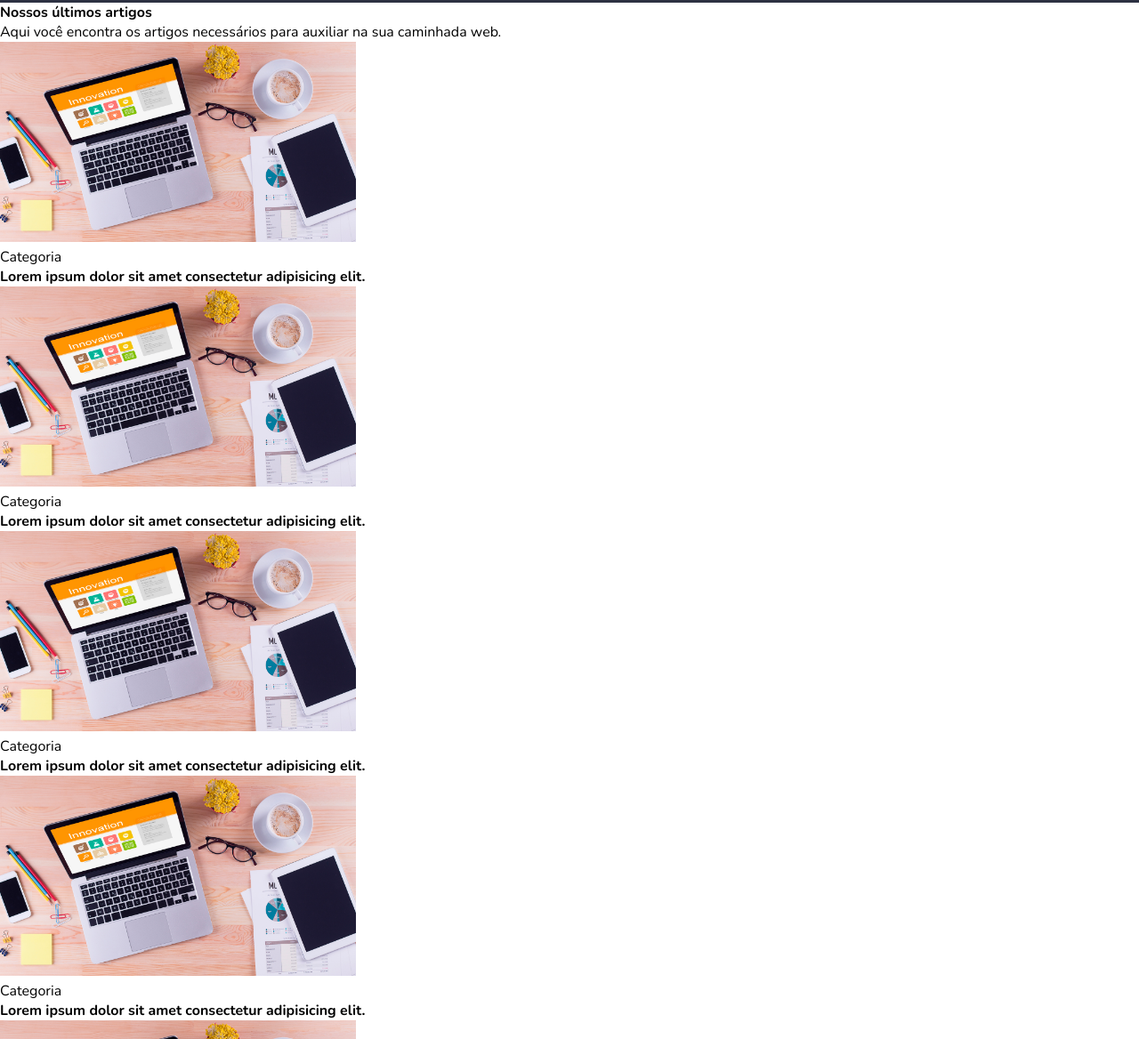
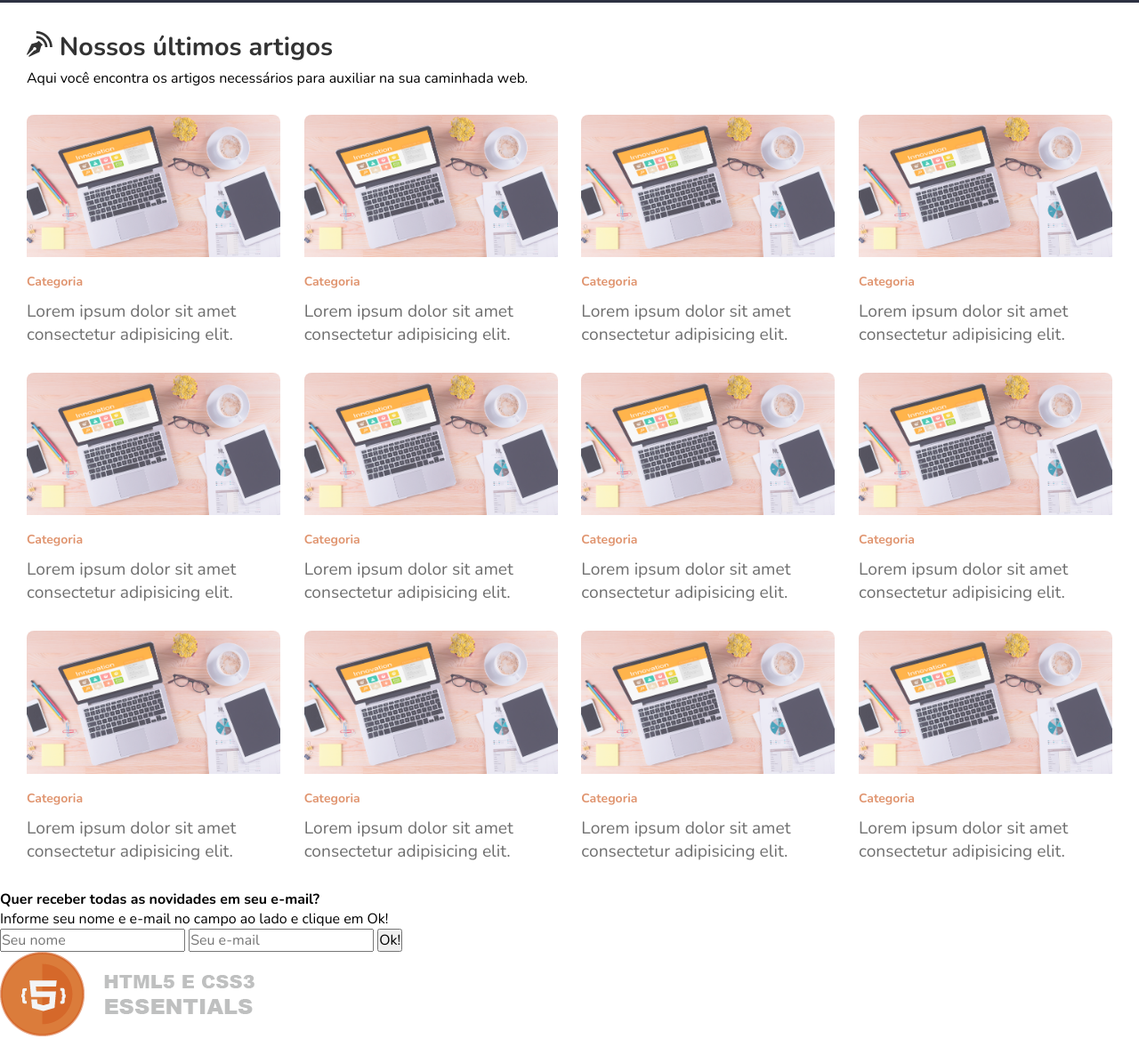
Before and after one commit to carlozfilipe/html5-css3-essentials, a plain HTML site: page index.html in a window 1280 px wide. Shown: the part 714-1882 px from the top of the page at 89% size. Drawn offline with nearby package versions, Linux system fonts and the light colour scheme; files whose address does not match are found by name.

Commit message:
Update styles

```diff
--- a/cdn/style.css
+++ b/cdn/style.css
@@ -89,3 +89,57 @@
   -moz-border-radius: 8px;
   -webkit-border-radius: 8px;
 }
+
+.main_blog {
+  max-width: calc(1300px - 40px);
+  padding: 0 20px;
+  margin: 0 auto;
+  display: flex;
+  justify-content: space-between;
+  flex-wrap: wrap;
+}
+
+.main_blog .main_blog_header {
+  flex-basis: 100%;
+  margin: 30px 0;
+}
+
+.main_blog .main_blog_header h1 {
+  color: #333;
+  margin-bottom: 5px;
+  font-size: 1.8em;
+}
+
+.main_blog article {
+  opacity: 0.7;
+  flex-basis: calc(25% - 20px);
+  margin-bottom: 30px;
+}
+
+.main_blog article:hover {
+  opacity: 1;
+}
+
+.main_blog article img {
+  width: 100%;
+  border-radius: 8px 8px 0 0;
+}
+
+.main_blog article p {
+  margin: 10px 0;
+  font-weight: bold;
+}
+
+.main_blog article .category {
+  font-size: 0.875em;
+  color: #d36833;
+}
+
+.main_blog article h2 {
+  font-weight: 400;
+  font-size: 1.2em;
+}
+
+.main_blog article h2 a {
+  color: #333;
+}
--- a/index.html
+++ b/index.html
@@ -51,106 +51,106 @@
       </article>
     </div>
 
-    <section>
-      <header>
-        <h1>Nossos últimos artigos</h1>
+    <section class="main_blog">
+      <header class="main_blog_header">
+        <h1 class="icon-blog">Nossos últimos artigos</h1>
         <p>Aqui você encontra os artigos necessários para auxiliar na sua caminhada web.</p>
       </header>
 
       <article>
         <a href="#">
-          <img src="./img/post.jpg" alt="Lorem ipsum dolor sit" title="Lorem ipsum dolor sit" width="400">
+          <img src="./img/post.jpg" alt="Lorem ipsum dolor sit" title="Lorem ipsum dolor sit">
         </a>
-        <p>Categoria</p>
-        <h2>Lorem ipsum dolor sit amet consectetur adipisicing elit.</h2>
+        <p><a href="#" class="category">Categoria</a></p>
+        <h2><a href="#" class="title">Lorem ipsum dolor sit amet consectetur adipisicing elit.</a></h2>
       </article>
 
       <article>
         <a href="#">
-          <img src="./img/post.jpg" alt="Lorem ipsum dolor sit" title="Lorem ipsum dolor sit" width="400">
+          <img src="./img/post.jpg" alt="Lorem ipsum dolor sit" title="Lorem ipsum dolor sit">
         </a>
-        <p>Categoria</p>
-        <h2>Lorem ipsum dolor sit amet consectetur adipisicing elit.</h2>
+        <p><a href="#" class="category">Categoria</a></p>
+        <h2><a href="#" class="title">Lorem ipsum dolor sit amet consectetur adipisicing elit.</a></h2>
       </article>
 
       <article>
         <a href="#">
-          <img src="./img/post.jpg" alt="Lorem ipsum dolor sit" title="Lorem ipsum dolor sit" width="400">
+          <img src="./img/post.jpg" alt="Lorem ipsum dolor sit" title="Lorem ipsum dolor sit">
         </a>
-        <p>Categoria</p>
-        <h2>Lorem ipsum dolor sit amet consectetur adipisicing elit.</h2>
+        <p><a href="#" class="category">Categoria</a></p>
+        <h2><a href="#" class="title">Lorem ipsum dolor sit amet consectetur adipisicing elit.</a></h2>
       </article>
 
       <article>
         <a href="#">
-          <img src="./img/post.jpg" alt="Lorem ipsum dolor sit" title="Lorem ipsum dolor sit" width="400">
+          <img src="./img/post.jpg" alt="Lorem ipsum dolor sit" title="Lorem ipsum dolor sit">
         </a>
-        <p>Categoria</p>
-        <h2>Lorem ipsum dolor sit amet consectetur adipisicing elit.</h2>
+        <p><a href="#" class="category">Categoria</a></p>
+        <h2><a href="#" class="title">Lorem ipsum dolor sit amet consectetur adipisicing elit.</a></h2>
       </article>
 
       <article>
         <a href="#">
-          <img src="./img/post.jpg" alt="Lorem ipsum dolor sit" title="Lorem ipsum dolor sit" width="400">
+          <img src="./img/post.jpg" alt="Lorem ipsum dolor sit" title="Lorem ipsum dolor sit">
         </a>
-        <p>Categoria</p>
-        <h2>Lorem ipsum dolor sit amet consectetur adipisicing elit.</h2>
+        <p><a href="#" class="category">Categoria</a></p>
+        <h2><a href="#" class="title">Lorem ipsum dolor sit amet consectetur adipisicing elit.</a></h2>
       </article>
 
       <article>
         <a href="#">
-          <img src="./img/post.jpg" alt="Lorem ipsum dolor sit" title="Lorem ipsum dolor sit" width="400">
+          <img src="./img/post.jpg" alt="Lorem ipsum dolor sit" title="Lorem ipsum dolor sit">
         </a>
-        <p>Categoria</p>
-        <h2>Lorem ipsum dolor sit amet consectetur adipisicing elit.</h2>
+        <p><a href="#" class="category">Categoria</a></p>
+        <h2><a href="#" class="title">Lorem ipsum dolor sit amet consectetur adipisicing elit.</a></h2>
       </article>
 
       <article>
         <a href="#">
-          <img src="./img/post.jpg" alt="Lorem ipsum dolor sit" title="Lorem ipsum dolor sit" width="400">
+          <img src="./img/post.jpg" alt="Lorem ipsum dolor sit" title="Lorem ipsum dolor sit">
         </a>
-        <p>Categoria</p>
-        <h2>Lorem ipsum dolor sit amet consectetur adipisicing elit.</h2>
+        <p><a href="#" class="category">Categoria</a></p>
+        <h2><a href="#" class="title">Lorem ipsum dolor sit amet consectetur adipisicing elit.</a></h2>
       </article>
 
       <article>
         <a href="#">
-          <img src="./img/post.jpg" alt="Lorem ipsum dolor sit" title="Lorem ipsum dolor sit" width="400">
+          <img src="./img/post.jpg" alt="Lorem ipsum dolor sit" title="Lorem ipsum dolor sit">
         </a>
-        <p>Categoria</p>
-        <h2>Lorem ipsum dolor sit amet consectetur adipisicing elit.</h2>
+        <p><a href="#" class="category">Categoria</a></p>
+        <h2><a href="#" class="title">Lorem ipsum dolor sit amet consectetur adipisicing elit.</a></h2>
       </article>
 
       <article>
         <a href="#">
-          <img src="./img/post.jpg" alt="Lorem ipsum dolor sit" title="Lorem ipsum dolor sit" width="400">
+          <img src="./img/post.jpg" alt="Lorem ipsum dolor sit" title="Lorem ipsum dolor sit">
         </a>
-        <p>Categoria</p>
-        <h2>Lorem ipsum dolor sit amet consectetur adipisicing elit.</h2>
+        <p><a href="#" class="category">Categoria</a></p>
+        <h2><a href="#" class="title">Lorem ipsum dolor sit amet consectetur adipisicing elit.</a></h2>
       </article>
 
       <article>
         <a href="#">
-          <img src="./img/post.jpg" alt="Lorem ipsum dolor sit" title="Lorem ipsum dolor sit" width="400">
+          <img src="./img/post.jpg" alt="Lorem ipsum dolor sit" title="Lorem ipsum dolor sit">
         </a>
-        <p>Categoria</p>
-        <h2>Lorem ipsum dolor sit amet consectetur adipisicing elit.</h2>
+        <p><a href="#" class="category">Categoria</a></p>
+        <h2><a href="#" class="title">Lorem ipsum dolor sit amet consectetur adipisicing elit.</a></h2>
       </article>
 
       <article>
         <a href="#">
-          <img src="./img/post.jpg" alt="Lorem ipsum dolor sit" title="Lorem ipsum dolor sit" width="400">
+          <img src="./img/post.jpg" alt="Lorem ipsum dolor sit" title="Lorem ipsum dolor sit">
         </a>
-        <p>Categoria</p>
-        <h2>Lorem ipsum dolor sit amet consectetur adipisicing elit.</h2>
+        <p><a href="#" class="category">Categoria</a></p>
+        <h2><a href="#" class="title">Lorem ipsum dolor sit amet consectetur adipisicing elit.</a></h2>
       </article>
 
       <article>
         <a href="#">
-          <img src="./img/post.jpg" alt="Lorem ipsum dolor sit" title="Lorem ipsum dolor sit" width="400">
+          <img src="./img/post.jpg" alt="Lorem ipsum dolor sit" title="Lorem ipsum dolor sit">
         </a>
-        <p>Categoria</p>
-        <h2>Lorem ipsum dolor sit amet consectetur adipisicing elit.</h2>
+        <p><a href="#" class="category">Categoria</a></p>
+        <h2><a href="#" class="title">Lorem ipsum dolor sit amet consectetur adipisicing elit.</a></h2>
       </article>
     </section>
 
@@ -372,7 +372,7 @@
         </article>
       </section>
 
-      <img src="./img/pryda_tech_logo.png" alt="Pryda Tech." title="Pryda Tech." width="400">
+      <img src="./img/pryda_tech_logo.png" alt="Pryda Tech." title="Pryda Tech.">
 
       <article>
         <header>
```
